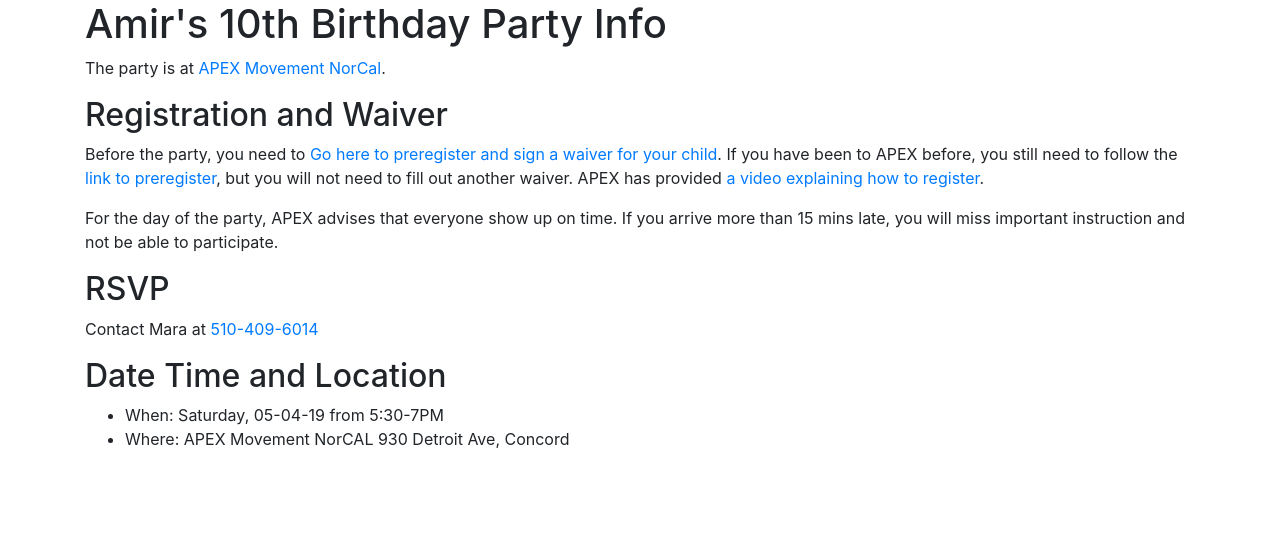
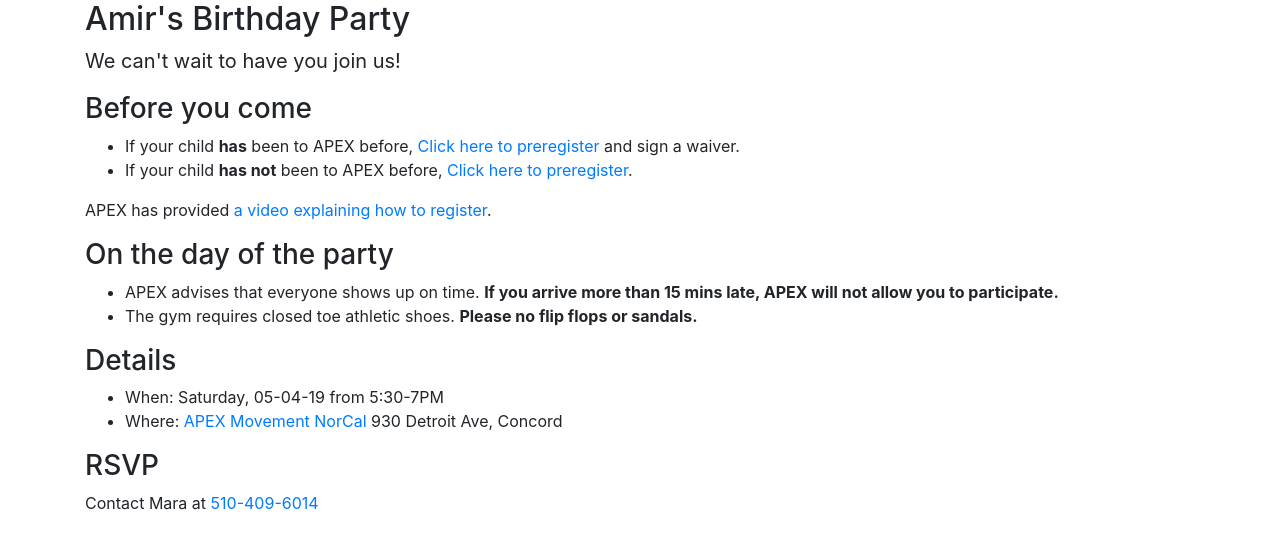
Before and after one commit to bemjb/pyen.com, a plain HTML site: page amirparty/index.html in a window 1280 px wide. Drawn offline with nearby package versions, Linux system fonts and the light colour scheme.

Commit message:
Update with Mara feedback

```diff
--- a/amirparty/index.html
+++ b/amirparty/index.html
@@ -3,23 +3,31 @@
 <head>
     <meta charset="utf-8">
     <meta name="viewport" content="width=device-width, initial-scale=1, shrink-to-fit=no">
-    <title>Amir's 10th Birthday Party Info</title>
+    <title>Amir's Birthday Party</title>
     <link rel="stylesheet" href="https://stackpath.bootstrapcdn.com/bootstrap/4.3.1/css/bootstrap.min.css" integrity="sha384-ggOyR0iXCbMQv3Xipma34MD+dH/1fQ784/j6cY/iJTQUOhcWr7x9JvoRxT2MZw1T" crossorigin="anonymous">
 </head>
 <body>
     <div class="container">
-        <h1>Amir's 10th Birthday Party Info</h1>
-        <p>The party is at <a href="https://www.apexmovementnorcal.com">APEX Movement NorCal</a>.</p>
-        <h2>Registration and Waiver</h2>
-        <p>Before the party, you need to <a href="https://apexmovementnorcal.sites.zenplanner.com/event.cfm?eventId=5320EAA7-7FE8-4E15-90BD-B0E0CB8274BC">Go here to preregister and sign a waiver for your child</a>. If you have been to APEX before, you still need to follow the <a href="https://apexmovementnorcal.sites.zenplanner.com/event.cfm?eventId=5320EAA7-7FE8-4E15-90BD-B0E0CB8274BC">link to preregister</a>, but you will not need to fill out another waiver. APEX has provided <a href="https://www.youtube.com/watch?v=E5M0atcl7iI">a video explaining how to register</a>.</p>
-        <p>For the day of the party, APEX advises that everyone show up on time. If you arrive more than 15 mins late, you will miss important instruction and not be able to participate.</p>
-        <h2>RSVP</h2>
-        <p>Contact Mara at <a href="tel:5104096014">510-409-6014</a></p>
-        <h2>Date Time and Location</h2>
+        <h2>Amir's Birthday Party</h2>
+        <p style="font-size: 1.25em">We can't wait to have you join us!</p>
+        <h3>Before you come</h3>
+        <ul>
+            <li>If your child <b>has</b> been to APEX before, <a href="https://apexmovementnorcal.sites.zenplanner.com/event.cfm?eventId=5320EAA7-7FE8-4E15-90BD-B0E0CB8274BC">Click here to preregister</a> and sign a waiver.</li>
+            <li>If your child <b>has not</b> been to APEX before, <a href="https://apexmovementnorcal.sites.zenplanner.com/event.cfm?eventId=5320EAA7-7FE8-4E15-90BD-B0E0CB8274BC">Click here to preregister</a>.</li>
+        </ul>
+        <p>APEX has provided <a href="https://www.youtube.com/watch?v=E5M0atcl7iI">a video explaining how to register</a>.</p>
+        <h3>On the day of the party</h3>
+        <ul>
+            <li>APEX advises that everyone shows up on time. <b>If you arrive more than 15 mins late, APEX will not allow you to participate.</b></li>
+            <li>The gym requires closed toe athletic shoes. <b>Please no flip flops or sandals.</b></li>
+        </ul>
+        <h3>Details</h3>
         <ul>
             <li>When: Saturday, 05-04-19 from 5:30-7PM</li>
-            <li>Where: APEX Movement NorCAL 930 Detroit Ave, Concord</li>
+            <li>Where: <a href="https://www.apexmovementnorcal.com">APEX Movement NorCal</a> 930 Detroit Ave, Concord</li>
         </ul>
+        <h3>RSVP</h3>
+        <p>Contact Mara at <a href="tel:5104096014">510-409-6014</a></p>
     </div>
 </body>
 </html>
```
